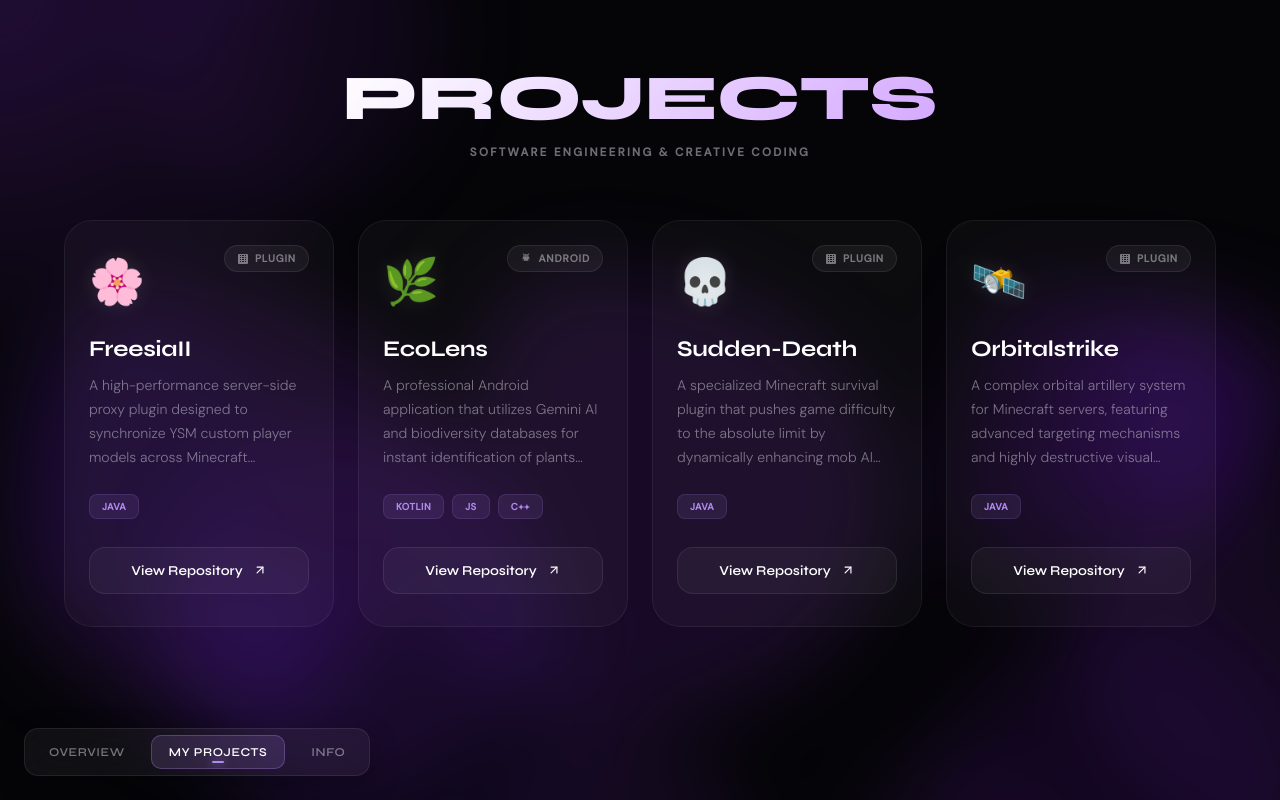
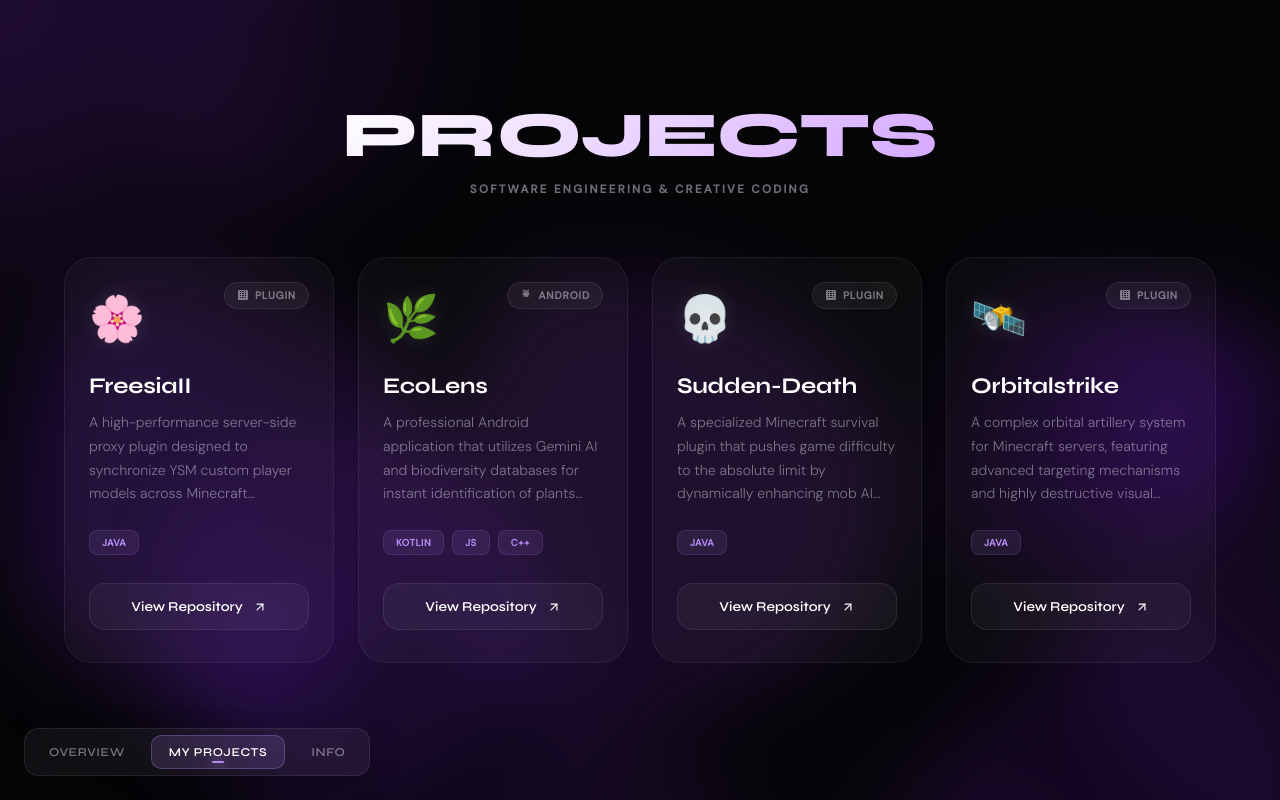
Before and after one commit to NguyenDevs/Profile, a plain HTML site: page projects.html in a window 1280 px wide. Drawn offline with Linux system fonts and the light colour scheme.

Commit message:
Update projects.html

```diff
--- a/projects.html
+++ b/projects.html
@@ -30,10 +30,11 @@
     .projects-container {
       max-width: 1200px;
       margin: 0 auto;
-      padding: 60px 24px 100px;
+      padding: 40px 24px 80px;
       display: flex;
       flex-direction: column;
       align-items: center;
+      justify-content: center;
       min-height: 100vh;
     }
 
```
